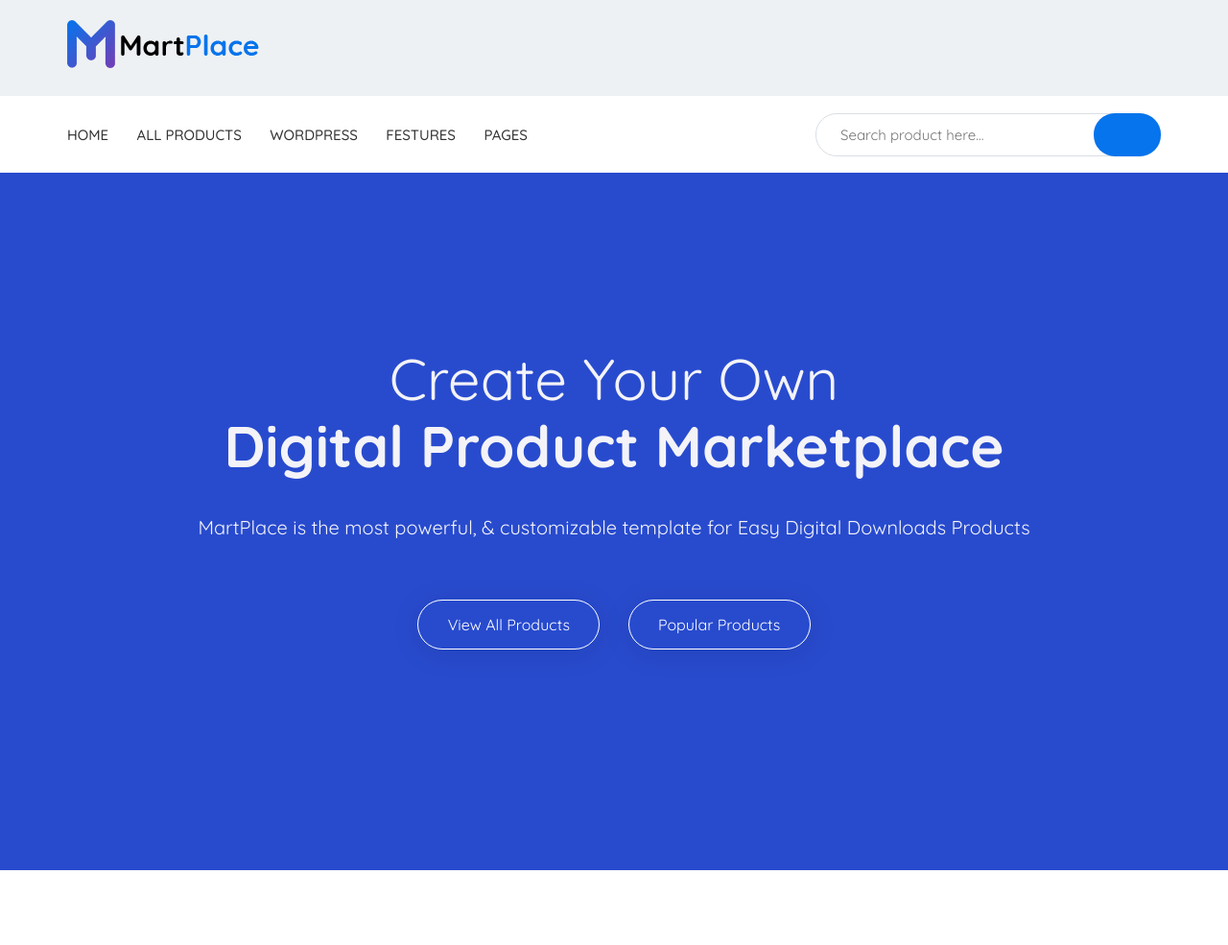
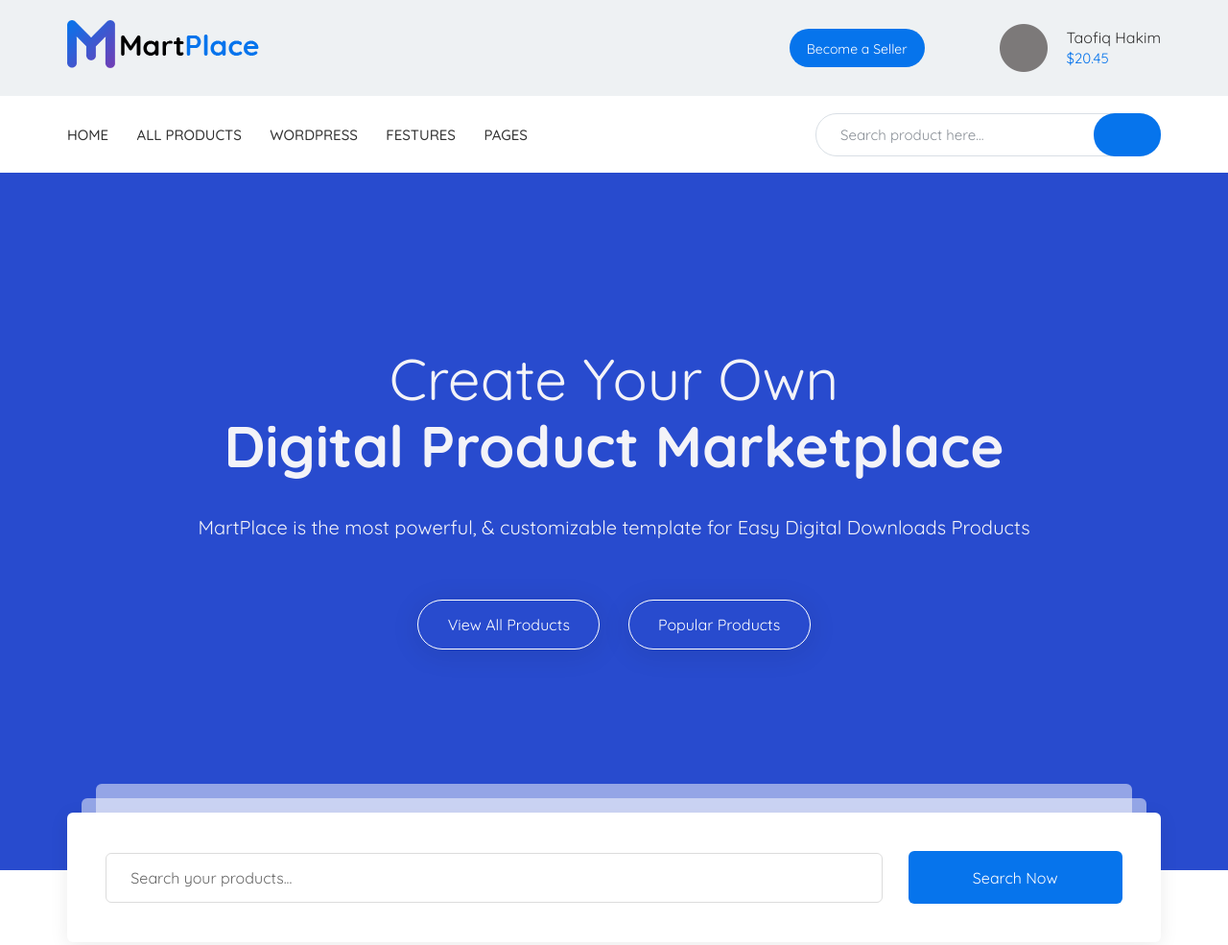
Before and after one commit to sfgardev/MartPlace, a website: page app/index.html in a window 1280 px wide. Shown: the top 985 px of the page at 96% size. Drawn offline with nearby package versions, Linux system fonts and the light colour scheme; files that its build step writes are made by us from their sources.

Commit message:
modified header and market

```diff
--- a/app/index.html
+++ b/app/index.html
@@ -21,14 +21,23 @@
                             <img src="images/logo_1.png" alt="">
                         </a>
                     </div>
-                    <div class="header__panel">
-                        <div class="header__panel-btn">
-                            <a href=""></a>
+                    <div class="header__btn">
+                        <a href="#">Become a Seller</a>
+                    </div>
+                    <ul class="header__notifications-icons">
+                        <li><a class="alert-icon" href="#"></a></li>
+                        <li><a class="message-icon" href="#"></a></li>
+                        <li><a class="cart-icon" href="#"></a></li>
+                    </ul>
+                    <div class="header__user">
+                        <a class="header__user-avatar" href="#" style="background-image: url(images/avatar.png);"></a>
+                        <div class="header__user-panel">
+                            <a class="header__user-name" href="#">Taofiq Hakim</a>
+                            <a class="header__user-billing" href="#">$20.45</a>
                         </div>
-
                     </div>
-                </div>
             </div>
+        </div>
         </div>
         <div class="header__bot">
             <div class="container">
@@ -73,10 +82,14 @@
                         Popular Products
                     </a>
                 </div>
+
+            <div class="market__search">
+                <form>
+                    <input type="text" placeholder="Search your products..." required>
+                    <button type="submit">Search Now</button>
+                </form>
             </div>
-            <div class="market__search">
-
-            </div>
+        </div>
         </div>
     </section>
 
@@ -84,7 +97,7 @@
         <div class="container">
             <div class="profit__inner">
                 <div class="profit__item">
-                    <div class="profit__item-image"  style="background-image: url(images/profit/profit_1.png);"></div>
+                    <div class="profit__item-image" style="background-image: url(images/profit/profit_1.png);"></div>
                     <div class="profit__item-title">
                         Best UX Research
                     </div>
--- a/app/scss/style.scss
+++ b/app/scss/style.scss
@@ -12,7 +12,43 @@
     height: 100px;
     align-items: center;
 }
+.header__btn{
+    background-color: #0674ec;
+    margin-left: auto;
+    margin-right: 50px;
+    padding: 5px 18px;
+    border-radius: 26px;
+    a{
+        color: #fff;
+        font-size: 14px;
+        line-height: 28px;
+    }
+}
 
+.header__user{
+    display: flex;
+    align-items: center;
+    margin-left: 28px;
+    a{
+        line-height: 22px;
+    }
+    &-avatar{
+        width: 50px;
+        height: 50px;
+    }
+    &-name{
+        color: #333333;
+    }
+    &-billing{
+        color: #0674ec;
+        font-size: 15px;
+    }
+}
+.header__user-panel{
+    display: flex;
+    flex-direction: column;
+    margin-left: 20px;
+}
 
 .header__bot-inner{
     display: flex;
@@ -50,6 +86,10 @@
         outline: none;
         color: #898f96;
         font-size: 15px;
+        &::placeholder{
+            color: #898f96;
+            font-size: 15px;
+        }
     }
     button{
         position: absolute;
@@ -72,6 +112,7 @@
 .market{
     background-color: #284bce;
     &__inner{
+        position: relative;
         padding: 180px 0 230px;
         text-align: center;
         color: #f3f3f8;
@@ -105,6 +146,65 @@
         & + a{
             margin-left: 25px;
         }
+    }
+}
+.market__search{
+    position: absolute;
+    bottom: -75px;
+    width: 100%;
+    max-width: 1140px;
+    background-color: #fff;
+    padding: 40px;
+    border-radius: 6px;
+    box-shadow: 0px 4px 20px 0px rgba(0, 0, 0, 0.08);
+    &::after,
+    &::before{
+        content: '';
+        background-color: #fff;
+        opacity: 0.5;
+        border-radius: 6px;
+        height: 50px;
+        position: absolute;
+    }
+    &::after{
+        max-width: 1110px;
+        top: -15px;
+        left: 0;
+        right: 0;
+        margin: 0 auto;
+    }
+    &::before{
+        max-width: 1080px;
+        top: -30px;
+        left: 0;
+        right: 0;
+        margin: 0 auto;
+    }
+    input{
+        max-width: 810px;
+        height: 52px;
+        width: 100%;
+        border-radius: 6px;
+        border: 1px solid #dcdcdc;
+        color: #676767;
+        line-height: 42px;
+        padding: 0 25px;
+        &::placeholder{
+            color: #676767;
+            line-height: 42px;
+        }
+    }
+    button{
+        background-color: #0674ec;
+        border: none;
+        border-radius: 6px;
+        line-height: 42px;
+        width: 223px;
+        height: 55px;
+        margin-left: 22px;
+        color: #fff;
+        cursor: pointer;
+        outline: none;
     }
 }
 
@@ -143,14 +243,3 @@
 
 
 // end profit
-.BG {
-
-    background-color: rgb(255, 255, 255);
-
-    position: absolute;
-    left: 780px;
-    top: 1091px;
-    width: 361px;
-    height: 403px;
-    z-index: 692;
-  }
```
Also changed, not shown: app/images/avatar.png (added).
